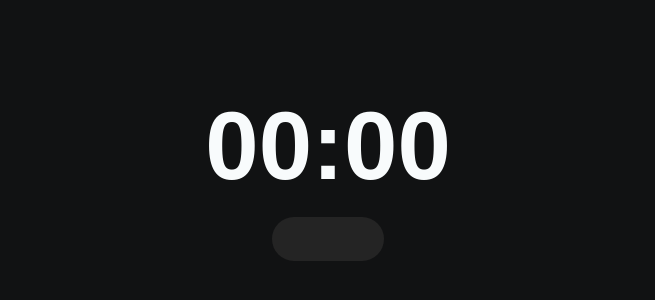
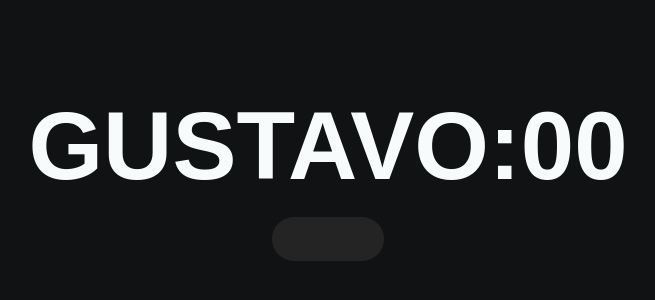
Before and after one commit to gxstavomiguel/timer-temporizador, a plain HTML site: page Index.html in a window 1280 px wide. Shown: the part 224-524 px from the top of the page, without its empty margins (312-967 px from the left). Drawn offline with Linux system fonts and the light colour scheme.

Commit message:
TROCADO 00 POR GUSTAVO

```diff
--- a/Index.html
+++ b/Index.html
@@ -21,7 +21,7 @@
       </button>
 
       <section id="timer" class="flex">
-        <span id="minutes">00</span>
+        <span id="minutes">GUSTAVO</span>
         <span>:</span>
         <span id="seconds">00</span>
       </section>
```
